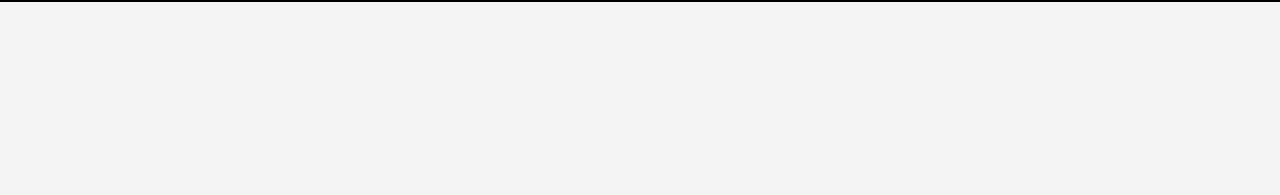
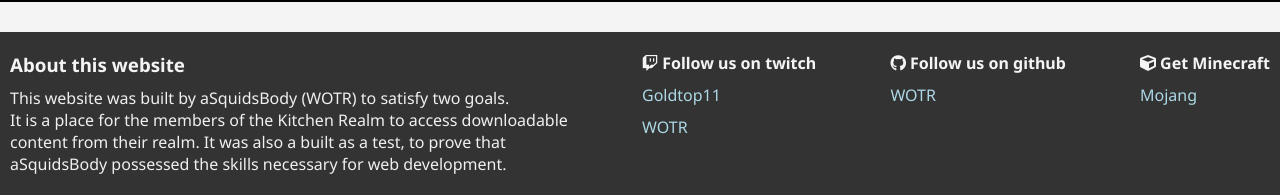
Before and after one commit to aSquidsBody/minecraft_css, a website: page dist/index.html in a window 1280 px wide. Shown: the part 2389-2584 px from the top of the page. Before the commit the page ends 2391 px from the top, so only its background shows below. Drawn offline with Linux system fonts and the light colour scheme.

Commit message:
added footer and pointer

```diff
--- a/scss/_utilities.scss
+++ b/scss/_utilities.scss
@@ -49,3 +49,10 @@
   border-bottom: solid 1px #333;
   border-left: solid 2px #333;
 }
+
+.coral-hover{
+  font-size: 1rem;
+}
+.coral-hover:hover{
+  color: coral !important;
+}
--- a/scss/main.scss
+++ b/scss/main.scss
@@ -178,6 +178,7 @@ body {
         &:hover {
           color: black;
           opacity: 25%;
+          cursor: pointer;
         }
       }
 
@@ -218,9 +219,6 @@ body {
       justify-content: center;
       text-align: center;
       margin-bottom: 30px;
-      a:hover {
-        color: coral;
-      }
     }
   }
 }
@@ -265,6 +263,7 @@ body {
 
 #library-section {
   margin-top: 30px;
+  margin-bottom: 30px;
   position: relative;
 }
 
@@ -320,6 +319,7 @@ body {
 
       &:hover {
         opacity: 25%;
+        cursor: pointer;
       }
     }
 
@@ -330,6 +330,7 @@ body {
 
       &:hover {
         opacity: 25%;
+        cursor: pointer;
       }
     }
 
@@ -340,7 +341,51 @@ body {
 
       &:hover {
         opacity: 25%;
+        cursor: pointer;
       }
     }
   }
 }
+
+// Footer
+#main-footer{
+  background: #333;
+
+  #footer-container {
+    display: flex;
+    align-items: top;
+    justify-content: space-between;
+    padding: 20px 0px;
+
+    .footer-label{
+      color: #f4f4f4;
+      text-align: center;
+      margin: 20px;
+      font-family: 'Courier New', Courier, monospace;
+    }
+
+    .footer-subsection{
+      margin: 0px 10px;
+
+      h4{
+        color: #f4f4f4;
+      }
+      h3{
+        color: #f4f4f4;
+      }
+
+      ul {
+        display: flex;
+        flex-direction: column;
+      }
+      a{
+        color: lightblue;
+        padding-top: 10px;
+      }
+      p {
+        padding-top: 10px;
+        color: #f0f0f0
+      }
+    }
+  }
+}
```
Also changed, not shown: dist/css/main.css, dist/index.html, 1 other file.
